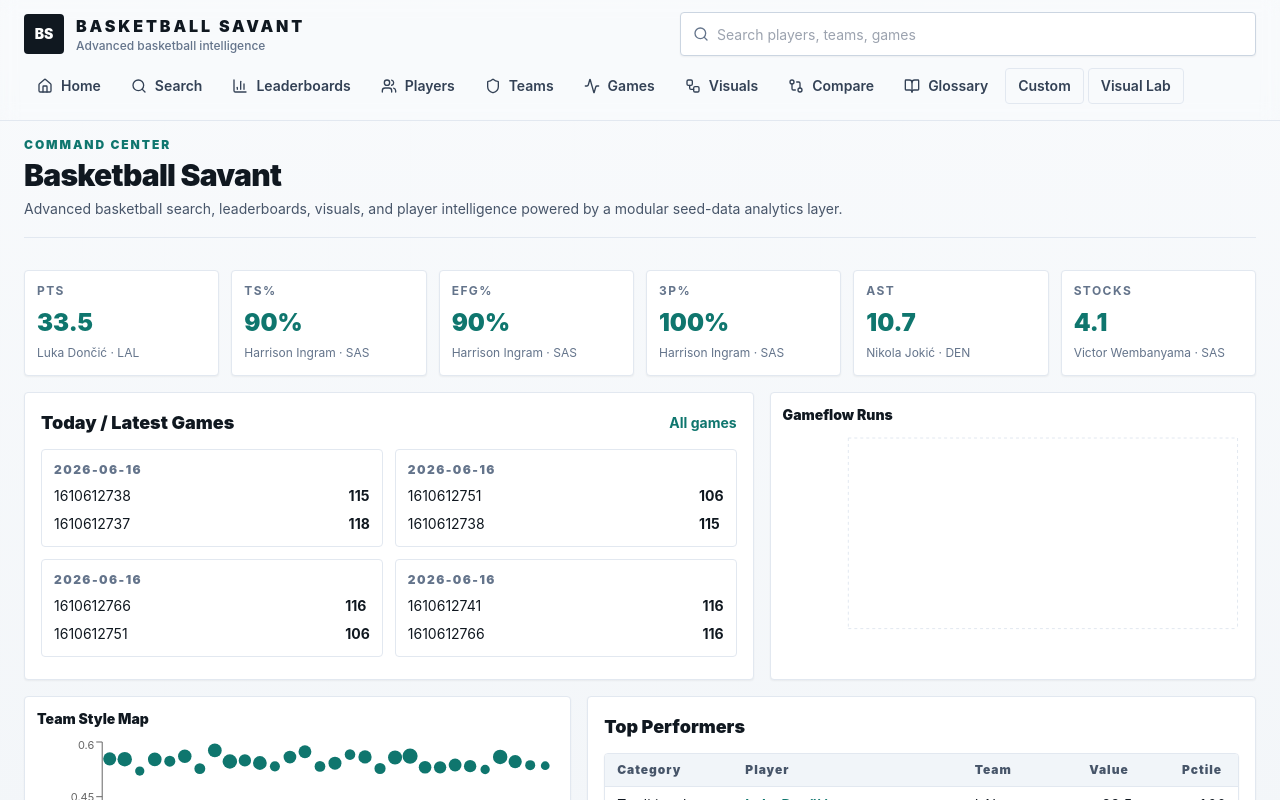
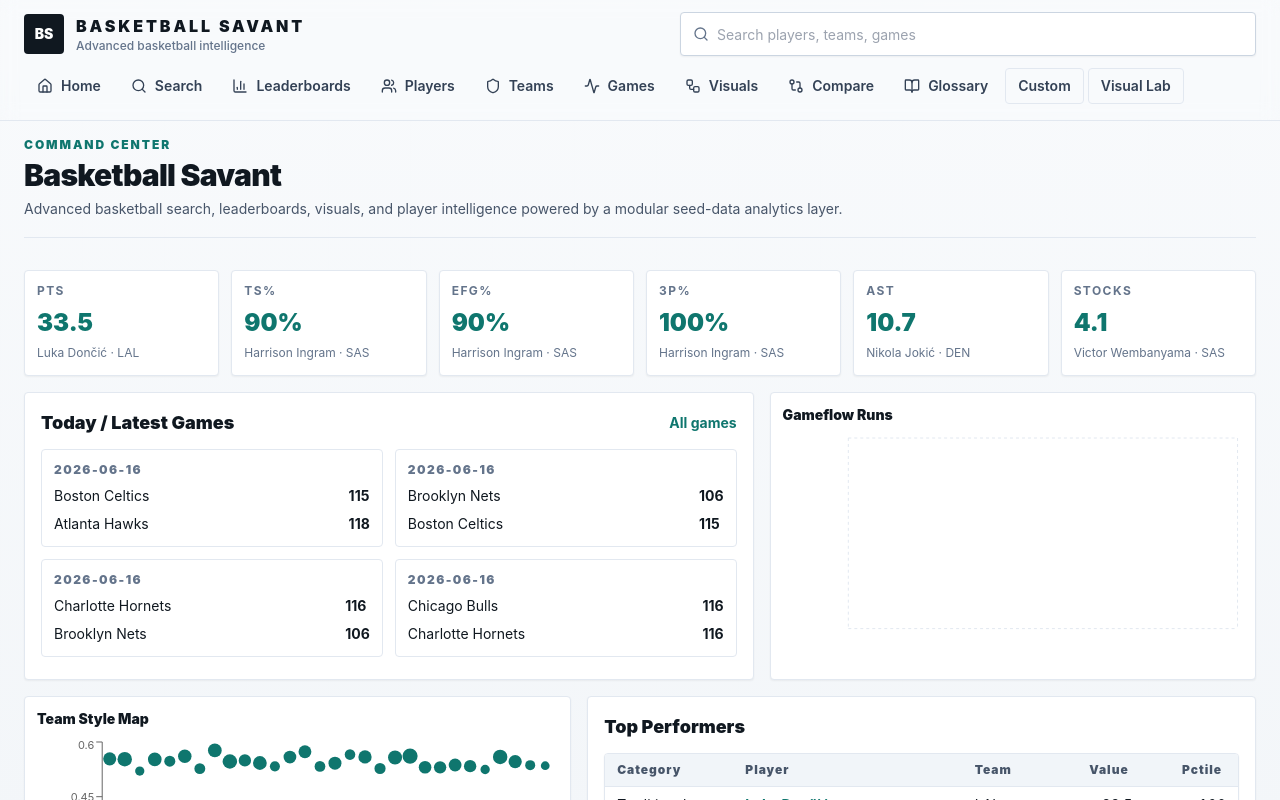
Before and after one commit to mjllkzy/Basketball-Savant, a Next.js app: page / in a window 1280 px wide. Shown: the top 800 px of the page. Built offline with nearby package versions, Linux system fonts and the light colour scheme.

Commit message:
Show team names in latest games

```diff
--- a/src/app/page.tsx
+++ b/src/app/page.tsx
@@ -5,7 +5,7 @@
 import { MetricCard } from "@/components/ui/MetricCard";
 import { PageHeader } from "@/components/ui/PageHeader";
 import { StatTable } from "@/components/ui/StatTable";
-import { featuredInsights, gameFlow, latestGames, teamSeasonAggregates, topPerformers } from "@/lib/data/queries";
+import { featuredInsights, gameFlow, latestGames, teamName, teamSeasonAggregates, topPerformers } from "@/lib/data/queries";
 import { calculateTeamMetric } from "@/lib/metrics/registry";
 import { formatMetric } from "@/lib/metrics/format";
 
@@ -56,17 +56,26 @@
             <Link href="/games" className="text-sm font-bold text-signal hover:underline">All games</Link>
           </div>
           <div className="grid gap-3 sm:grid-cols-2">
-            {games.map((game) => (
-              <Link key={game.id} href={`/games/${game.id}`} className="rounded border border-slate-200 p-3 hover:bg-slate-50">
-                <div className="text-xs font-black uppercase tracking-[0.12em] text-slate-500">{game.date}</div>
-                <div className="mt-2 grid grid-cols-[1fr_auto] gap-2 text-sm">
-                  <span>{game.awayTeamId}</span>
-                  <strong>{game.awayScore}</strong>
-                  <span>{game.homeTeamId}</span>
-                  <strong>{game.homeScore}</strong>
-                </div>
-              </Link>
-            ))}
+            {games.map((game) => {
+              const awayTeamName = teamName(game.awayTeamId);
+              const homeTeamName = teamName(game.homeTeamId);
+              return (
+                <Link
+                  key={game.id}
+                  href={`/games/${game.id}`}
+                  aria-label={`${awayTeamName} at ${homeTeamName}, ${game.awayScore} to ${game.homeScore}`}
+                  className="rounded border border-slate-200 p-3 hover:bg-slate-50"
+                >
+                  <div className="text-xs font-black uppercase tracking-[0.12em] text-slate-500">{game.date}</div>
+                  <div className="mt-2 grid grid-cols-[minmax(0,1fr)_auto] gap-x-3 gap-y-2 text-sm">
+                    <span className="min-w-0 leading-5 text-ink">{awayTeamName}</span>
+                    <strong>{game.awayScore}</strong>
+                    <span className="min-w-0 leading-5 text-ink">{homeTeamName}</span>
+                    <strong>{game.homeScore}</strong>
+                  </div>
+                </Link>
+              );
+            })}
           </div>
         </div>
         {firstGame ? <GameFlowChart data={gameFlow(firstGame.id)} /> : null}
```
